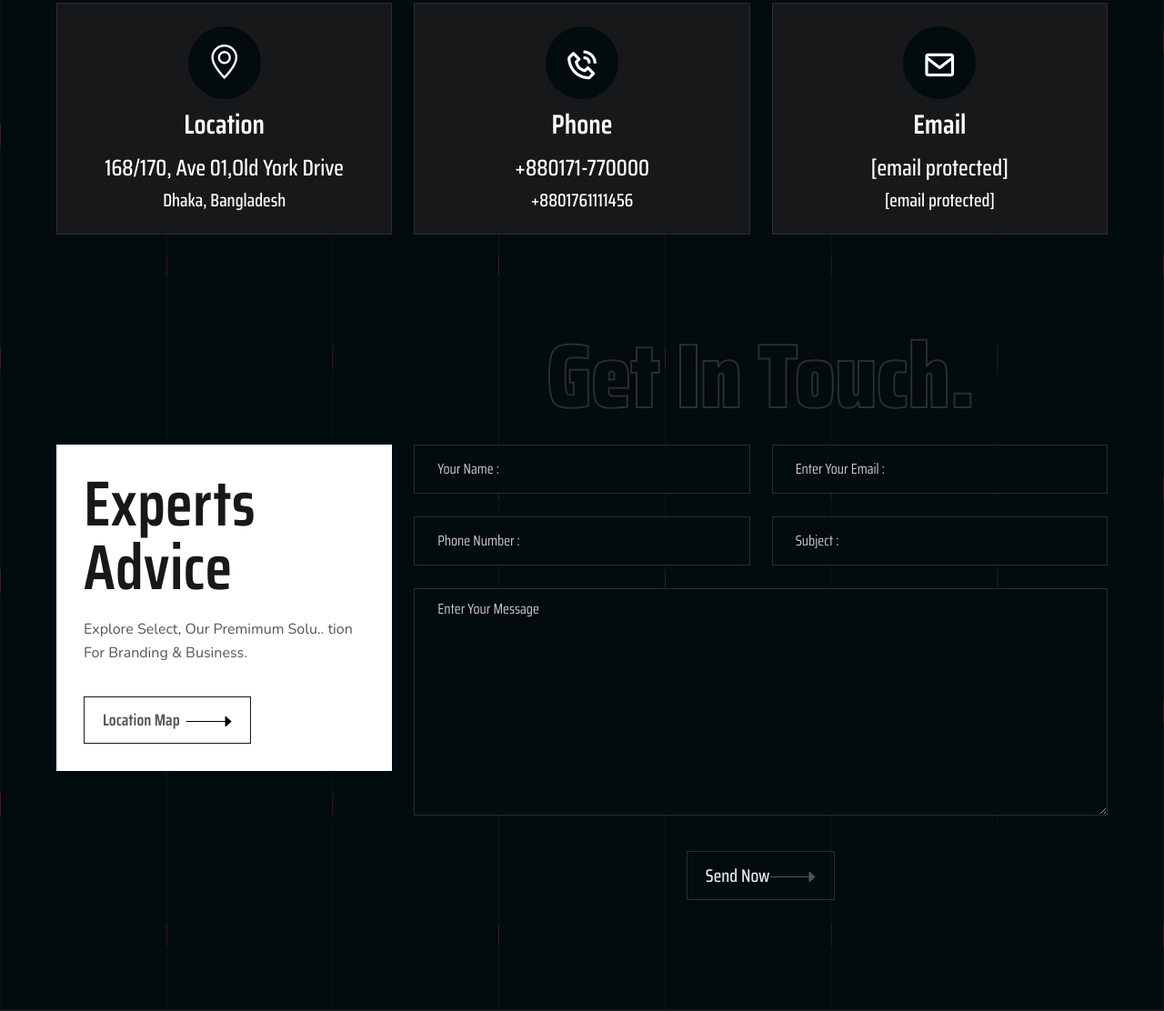
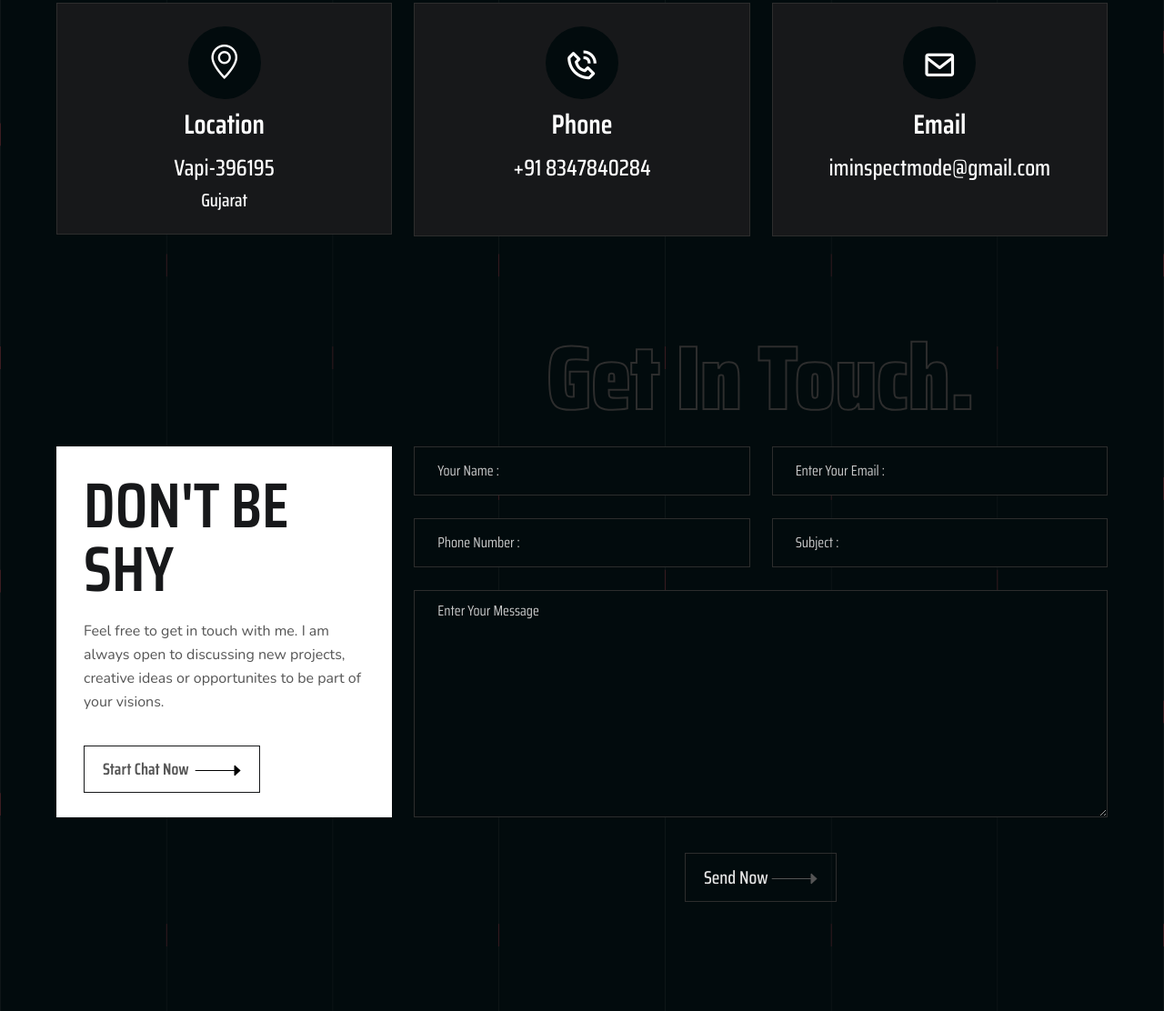
Before and after one commit to Inspect-Mode/InspectMode, a plain HTML site: page contact-us.html in a window 1280 px wide. Shown: the part 521-1633 px from the top of the page at 91% size. Drawn offline with nearby package versions, Linux system fonts and the light colour scheme; files whose address does not match are found by name.

Commit message:
whatsapp redirect in contact us page

```diff
--- a/contact-us.html
+++ b/contact-us.html
@@ -154,11 +154,12 @@
                         <div class="icon">
                             <i class="bi bi-geo-alt"></i>
                         </div>
+                        <a href="https://goo.gl/maps/zuw5si5F5zgMXtMXA">
                         <div class="text">
                             <h3>Location</h3>
-                            <h4>168/170, Ave 01,Old York Drive</h4>
-                            <h5>Dhaka, Bangladesh</h5>
-                        </div>
+                            <h4>Vapi-396195</h4>
+                            <h5>Gujarat</h5>
+                        </div></a>
                     </div>
                 </div>
                 <div class="col-lg-4 col-md-6 col-sm-8">
@@ -167,13 +168,10 @@
                         <div class="icon">
                             <i class='bx bx-phone-call'></i>
                         </div>
-                        <div class="text">
+                        <div class="text" style="height: 115px;">
                             <h3>Phone</h3>
-                            <a href="tel:+880171-770000">
-                                <h4>+880171-770000</h4>
-                            </a>
-                            <a href="tel:+8801761111456">
-                                <h5>+8801761111456</h5>
+                            <a href="tel:+918347840284">
+                                <h4>+91 8347840284</h4>
                             </a>
                         </div>
                     </div>
@@ -184,19 +182,13 @@
                         <div class="icon">
                             <i class='bx bx-envelope'></i>
                         </div>
-                        <div class="text">
+                        <div class="text" style="height: 115px;">
                             <h3>Email</h3>
                             <a
                                 href="https://demo-egenslab.b-cdn.net/cdn-cgi/l/email-protection#9ae9efeaeaf5e8eedaffe2fbf7eaf6ffb4f9f5f7">
                                 <h4><span class="__cf_email__"
-                                        data-cfemail="a7d4d2d7d7c8d5d3e7c2dfc6cad7cbc289c4c8ca">[email&#160;protected]</span>
+                                        data-cfemail="a7d4d2d7d7c8d5d3e7c2dfc6cad7cbc289c4c8ca"><a href="mailto:iminspectmode@gmail.com">iminspectmode@gmail.com</a></span>
                                 </h4>
-                            </a>
-                            <a
-                                href="https://demo-egenslab.b-cdn.net/cdn-cgi/l/email-protection#751c1b131a35100d14180519105b161a18">
-                                <h5><span class="__cf_email__"
-                                        data-cfemail="f39a9d959cb3968b929e839f96dd909c9e">[email&#160;protected]</span>
-                                </h5>
                             </a>
                         </div>
                     </div>
@@ -212,10 +204,10 @@
             <div class="row d-flex justify-content-center">
                 <div class="col-lg-4 col-md-8 col-sm-8">
                     <div class="section-card contact-section-card wow animate fadeInUp" data-wow-duration="1.5s"
-                        data-wow-delay="0.5s">
-                        <h2>Experts Advice</h2>
-                        <p>Explore Select, Our Premimum Solu.. tion For Branding & Business.</p>
-                        <a href="team.html" class="eg-btn hover-btn sectoin-card-btn"><span>Location Map<img
+                        data-wow-delay="0.5s" style="height: 408px;">
+                        <h2>DON'T BE SHY</h2>
+                        <p>Feel free to get in touch with me. I am always open to discussing new projects, creative ideas or opportunites to be part of your visions.</p>
+                        <a  aria-label="Chat on WhatsApp" href="https://api.whatsapp.com/send/?phone=918347840284&amp;text=Hello+team%2C+I+have+got+your+number+from+your+website+www.inspectmode.com&amp;app_absent=0"class="eg-btn hover-btn sectoin-card-btn"><span>Start Chat Now<img
                                     src="assets/images/icon/arrow-servc.svg" alt=""></span></a>
                     </div>
                 </div>
@@ -248,7 +240,7 @@
                                 </div>
                             </div>
                             <div class="col-md-12">
-                                <a href="blog-sidebar.html" class="eg-btn hover-btn comment-form-btn"><span>Send Now<svg
+                                <a href="blog-sidebar.html" class="eg-btn hover-btn comment-form-btn"><span>Send Now <svg
                                             width="51" height="13" viewBox="0 0 51 13"
                                             xmlns="http://www.w3.org/2000/svg">
                                             <path
--- a/master/footer.html
+++ b/master/footer.html
@@ -15,7 +15,7 @@
                                             href="mailto:iminspectmode@gmail.com">iminspectmode@gmail.com</a></span></a>
                             </li>
                             <li>
-                                <a href="#">Address: Vapi Gujrat 369195</a>
+                                <a href="https://goo.gl/maps/zuw5si5F5zgMXtMXA">Address: Vapi Gujarat 396195</a>
                             </li>
                             <li>
                                 <a href="tel:+918347840284">Phone: +918347840284</a>
```
